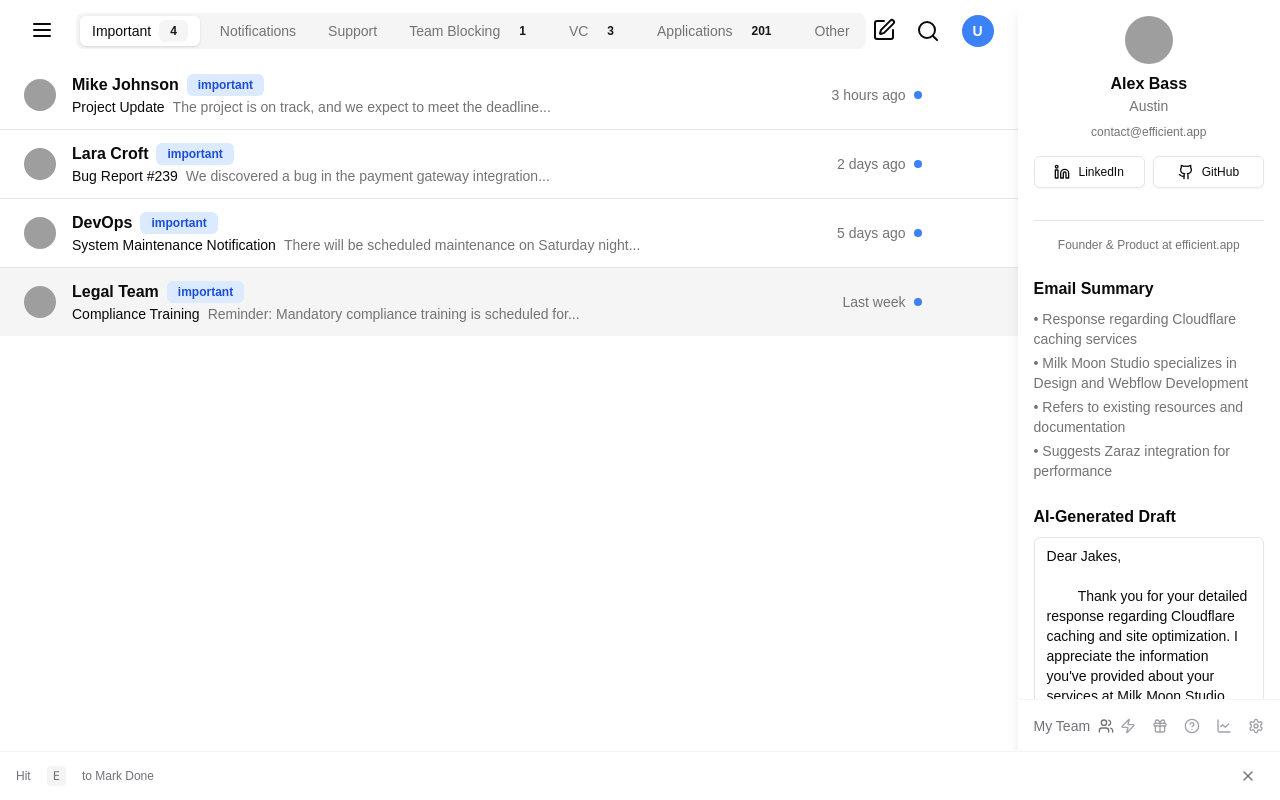
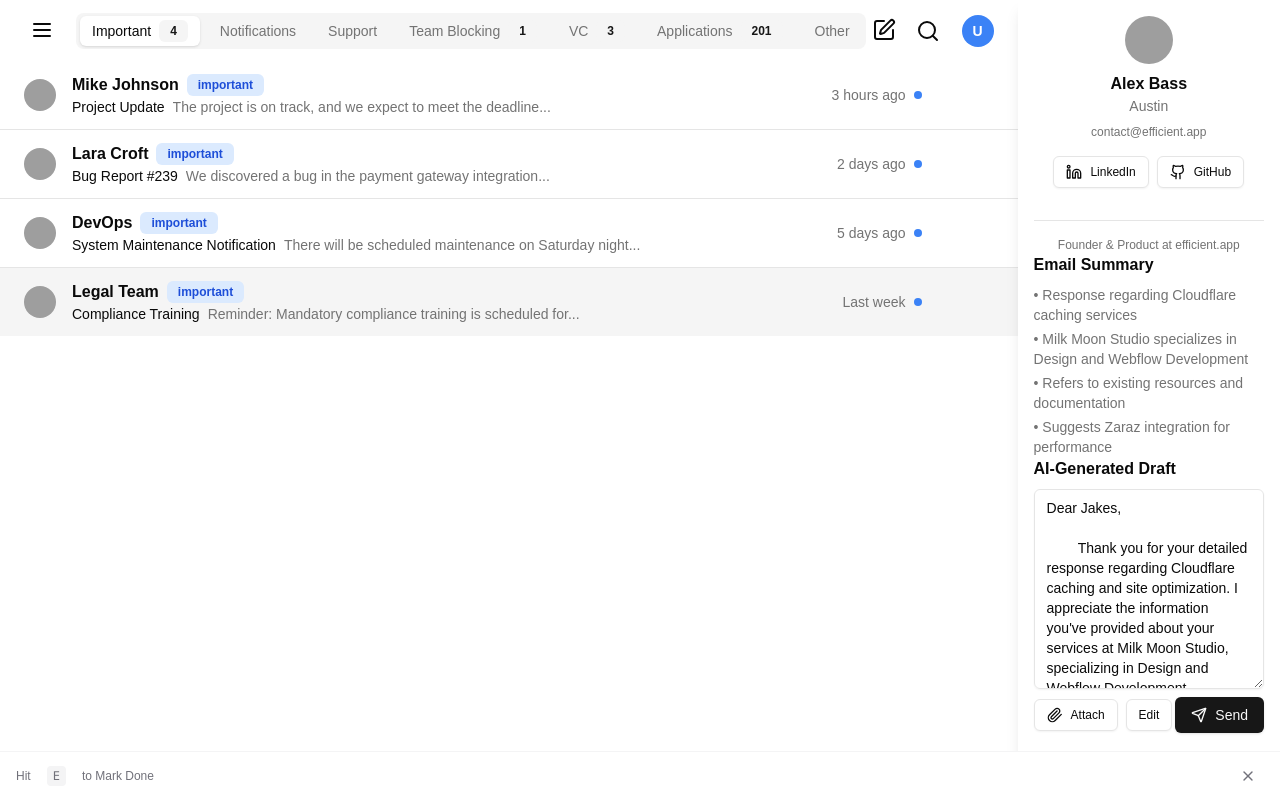
Before and after one commit to iamshivakhatri/frontend-superemail, a Next.js app: page /main in a window 1280 px wide. Both pictures are taken after a click on the button 640 px from the left and 95 px from the top of the page. Built offline with nearby package versions, Linux system fonts and the light colour scheme; grey boxes are pictures that could not be loaded.

Commit message:
Added the code.

```diff
--- a/app/(dashboard)/main/page.tsx
+++ b/app/(dashboard)/main/page.tsx
@@ -534,17 +534,18 @@ export default function Component() {
       settings page.
     </div>
   ) : (
-    <div className="w-80 shadow-lg relative flex flex-col h-screen bg-white">
-      <ScrollArea className="flex-1 overflow-hidden">
-      {/* ${showFooter ? "mb-8" : ""} */}
-        <div className={`flex flex-col h-full `}>
+    <ScrollArea
+      className={`w-80 shadow-lg relative min-h-screen mb-10${
+          showFooter ? "mb-10" : ""
+      } transition-all duration-300 flex flex-col overflow-hidden`}
+    >
       <Button
         variant="ghost"
         size="icon"
         className="absolute right-2 top-2 h-8 w-8 text-zinc-400 hover:text-zinc-600"
-          />
+      ></Button>
 
-          <div className="p-4 flex-1 flex flex-col gap-6">
+      <div className="p-4 flex-1 ">
         {/* Personal Info */}
         <div className="flex flex-col items-center text-center">
           <Avatar className="h-12 w-12 mb-2">
@@ -557,18 +558,18 @@ export default function Component() {
             contact@efficient.app
           </p>
 
-              <div className="flex gap-2 mb-4 w-full">
-                <Button variant="outline" size="sm" className="flex-1">
+          <div className="flex gap-2 mb-4">
+            <Button variant="outline" size="sm" className="w-full">
               <Linkedin className="h-4 w-4 mr-2" />
               LinkedIn
             </Button>
-                <Button variant="outline" size="sm" className="flex-1">
+            <Button variant="outline" size="sm" className="w-full">
               <Github className="h-4 w-4 mr-2" />
               GitHub
             </Button>
           </div>
 
-              <Separator className="my-4 w-full" />
+          <Separator className="my-4" />
           <p className="text-xs text-muted-foreground">
             Founder & Product at efficient.app
           </p>
@@ -611,13 +612,11 @@ export default function Component() {
             </Button>
           </div>
         </div>
+
       </div>
-        </div>
-      </ScrollArea>
 
       {/* Footer */}
-      <div className={`border-t border-zinc-100 bg-white ${showFooter ? "mb-12" : ""}`}>
-        <div className="p-4">
+        <div className="p-4 border-t border-zinc-100 mt-6">
             <div className="flex items-center justify-between">
             <div className="flex items-center space-x-2 text-zinc-500">
                 <span className="text-sm">My Team</span>
@@ -635,8 +634,10 @@ export default function Component() {
             </div>
             </div>
         </div>
-      </div>
-    </div>
+
+
+
+    </ScrollArea>
   ))}
 
 
```
Lines whose indentation alone changed are shown as unchanged.
